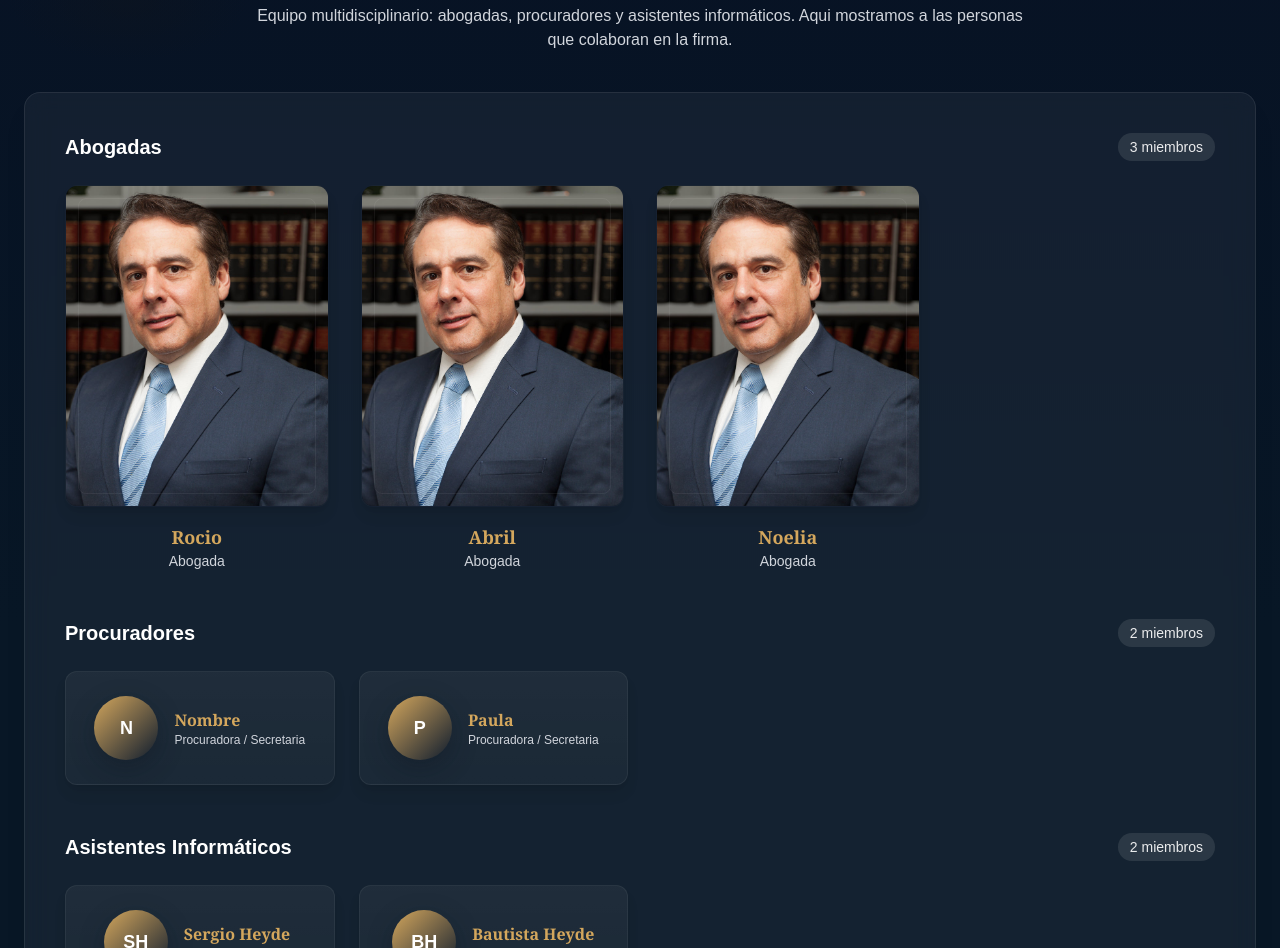
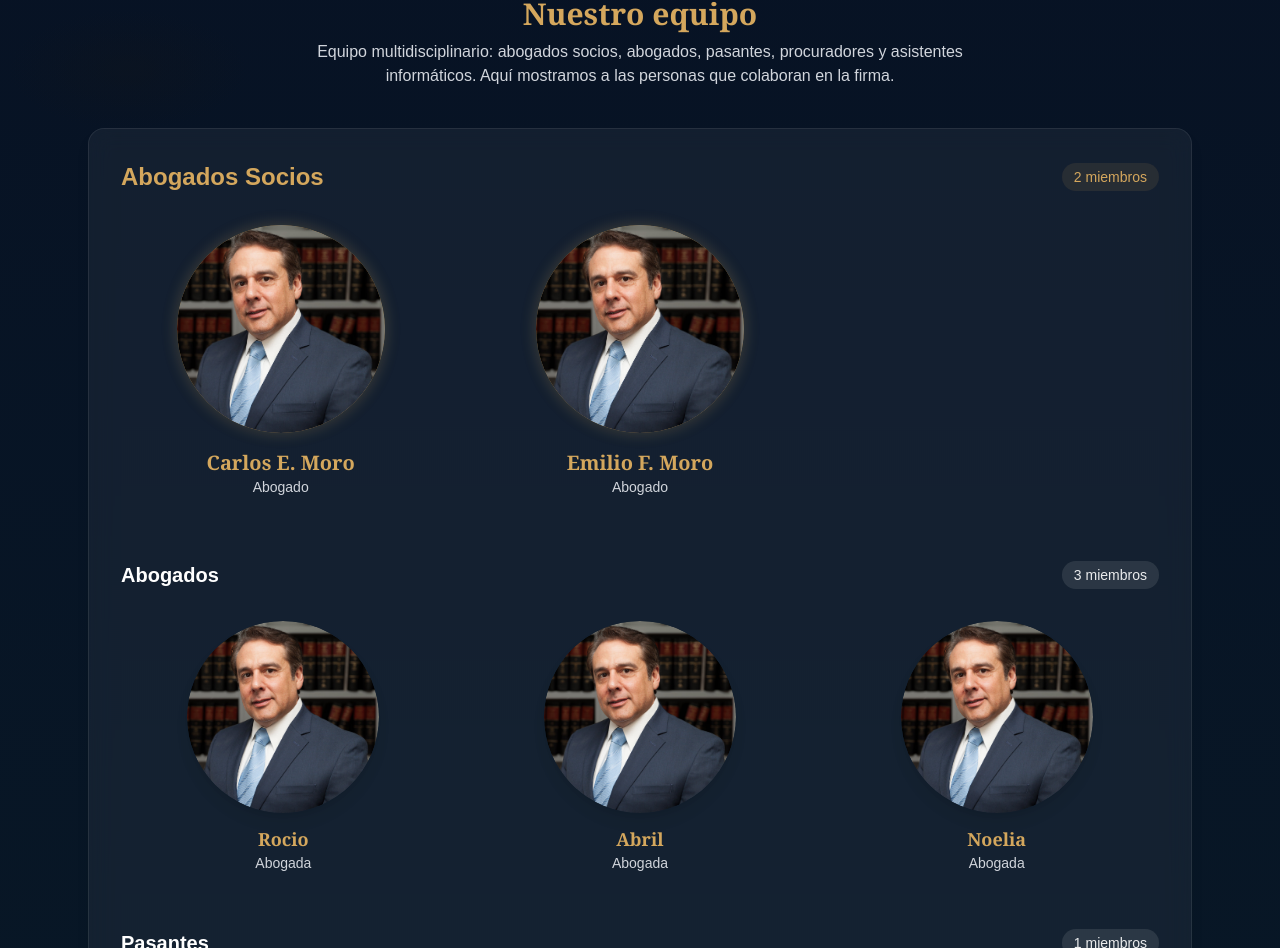
Before and after one commit to BHeydeBautista/MoroAbogados, a Next.js app: page /Team in a window 1280 px wide. Shown: the part 124-1072 px from the top of the page. Built offline with nearby package versions, Linux system fonts and the light colour scheme.

Commit message:
fix client: Unifique el Teeam Section

```diff
--- a/src/app/globals.css
+++ b/src/app/globals.css
@@ -40,3 +40,17 @@ body {
   outline: 2px solid rgba(212,167,93,0.18);
   outline-offset: 4px;
 }
+
+
+@keyframes pulse-slow {
+  0%, 100% {
+    box-shadow: 0 0 15px rgba(212, 167, 93, 0.3);
+  }
+  50% {
+    box-shadow: 0 0 35px rgba(212, 167, 93, 0.6);
+  }
+}
+
+.animate-pulse-slow {
+  animation: pulse-slow 4s infinite ease-in-out;
+}
--- a/src/components/Team/TeamSection.tsx
+++ b/src/components/Team/TeamSection.tsx
@@ -1,5 +1,23 @@
+/* eslint-disable @typescript-eslint/no-explicit-any */
 "use client";
 import TeamCard from "./TeamCard";
+import { motion } from "framer-motion";
+import Image from "next/image";
+
+const socios = [
+  {
+    name: "Carlos E. Moro",
+    role: "Abogado",
+    image: "/img/lawyer1.jpg",
+    bio: "Especialista en derecho empresarial y societario con más de 20 años de experiencia en litigios complejos.",
+  },
+  {
+    name: "Emilio F. Moro",
+    role: "Abogado",
+    image: "/img/lawyer1.jpg",
+    bio: "Referente en derecho civil y comercial. Amplia trayectoria en asesoramiento integral a empresas.",
+  },
+];
 
 const abogados = [
   {
@@ -22,9 +40,18 @@ const abogados = [
   },
 ];
 
+const pasantes = [
+  {
+    name: "Nombre",
+    role: "Pasante de Derecho",
+    image: "/img/lawyer1.jpg",
+    bio: "Estudiante avanzada en derecho. Apoyo en investigaciones y gestión de documentación.",
+  },
+];
+
 const procuradores = [
-  { name: "Nombre", role: "Procuradora / Secretaria", bio: "Gestión de expedientes y soporte administrativo." },
-  { name: "Paula", role: "Procuradora / Secretaria", bio: "Coordinación de agenda y atención a clientes." },
+  { name: "Nombre", role: "Procuradora", bio: "Gestión de expedientes y soporte administrativo." },
+  { name: "Paula", role: "Procuradora", bio: "Coordinación de agenda y atención a clientes." },
 ];
 
 const itAssistants = [
@@ -33,65 +60,136 @@ const itAssistants = [
 ];
 
 export default function TeamSection() {
+  // 🔹 Diseño genérico (abogadas y pasantes)
+  const CircleGrid = (title: string, members: any[]) => (
+    <section className="mb-10 md:mb-14">
+      <div className="flex flex-col md:flex-row items-start md:items-center justify-between mb-6 md:mb-8 gap-3">
+        <h3 className="text-lg md:text-xl font-semibold text-white">{title}</h3>
+        <span className="inline-flex items-center px-3 py-1 rounded-full bg-white/10 text-xs md:text-sm text-white/90">
+          {members.length} miembros
+        </span>
+      </div>
+
+      <div className="grid grid-cols-1 sm:grid-cols-2 md:grid-cols-3 gap-6 md:gap-8 place-items-center">
+        {members.map((member, index) => (
+          <motion.div
+            key={member.name}
+            initial={{ opacity: 0, y: 40 }}
+            whileInView={{ opacity: 1, y: 0 }}
+            transition={{ duration: 0.4, delay: index * 0.1 }}
+            viewport={{ once: true }}
+            className="relative group flex flex-col items-center text-center"
+          >
+            <div className="relative w-40 h-40 md:w-48 md:h-48 mb-3 rounded-full overflow-hidden shadow-lg transition-transform duration-500 group-hover:scale-105 group-hover:shadow-2xl">
+              <Image
+                src={member.image}
+                alt={member.name}
+                fill
+                className="object-cover rounded-full"
+              />
+              <div className="absolute inset-0 bg-black/40 opacity-0 group-hover:opacity-100 transition-opacity duration-300 flex items-center justify-center">
+                <button className="px-3 py-1 text-xs md:text-sm border border-[#D4A75D]/70 text-[#D4A75D] rounded-md hover:bg-[#D4A75D] hover:text-black transition-all duration-300">
+                  Saber más
+                </button>
+              </div>
+            </div>
+            <h4 className="text-[#D4A75D] text-base md:text-lg font-serif font-bold">
+              {member.name}
+            </h4>
+            <p className="text-gray-300 text-xs md:text-sm">{member.role}</p>
+          </motion.div>
+        ))}
+      </div>
+    </section>
+  );
+
+  // 🔹 Socios (jerárquicos pero más compactos)
+  const SociosGrid = (title: string, members: any[]) => (
+    <section className="mb-12 md:mb-16">
+      <div className="flex flex-col md:flex-row items-start md:items-center justify-between mb-6 md:mb-8 gap-3">
+        <h3 className="text-xl md:text-2xl font-semibold text-[#D4A75D]">{title}</h3>
+        <span className="inline-flex items-center px-3 py-1 rounded-full bg-[#D4A75D]/10 text-xs md:text-sm text-[#D4A75D]">
+          {members.length} miembros
+        </span>
+      </div>
+
+      <div className="grid grid-cols-1 sm:grid-cols-2 md:grid-cols-3 gap-8 md:gap-10 place-items-center">
+        {members.map((member, index) => (
+          <motion.div
+            key={member.name}
+            initial={{ opacity: 0, y: 30 }}
+            whileInView={{ opacity: 1, y: 0 }}
+            transition={{ duration: 0.5, delay: index * 0.1 }}
+            viewport={{ once: true }}
+            className="relative group flex flex-col items-center text-center"
+          >
+            <div className="relative w-44 h-44 md:w-52 md:h-52 mb-4 rounded-full overflow-hidden shadow-[0_0_15px_rgba(212,167,93,0.25)] transition-transform duration-500 group-hover:scale-105">
+              <div className="absolute inset-0 rounded-full border-[2px] border-[#D4A75D]/70 animate-pulse-slow"></div>
+              <Image
+                src={member.image}
+                alt={member.name}
+                fill
+                className="object-cover rounded-full"
+              />
+              <div className="absolute inset-0 bg-gradient-to-t from-black/60 via-black/30 to-transparent opacity-0 group-hover:opacity-100 transition-opacity duration-300 flex items-center justify-center">
+                <button className="px-3 py-1 text-xs md:text-sm font-medium border border-[#D4A75D] bg-[#D4A75D]/90 text-black rounded-md hover:bg-[#D4A75D] hover:scale-105 transition-all duration-300">
+                  Saber más
+                </button>
+              </div>
+            </div>
+            <h4 className="text-[#D4A75D] text-lg md:text-xl font-serif font-bold">
+              {member.name}
+            </h4>
+            <p className="text-gray-300 text-xs md:text-sm">{member.role}</p>
+          </motion.div>
+        ))}
+      </div>
+    </section>
+  );
+
   return (
-    <section className="relative py-20" aria-labelledby="team-title">
-      {/* Background layer (subtle vignette + texture) */}
+    <section className="relative py-12 md:py-30" aria-labelledby="team-title">
+      {/* Fondo */}
       <div
         aria-hidden
         className="absolute inset-0 pointer-events-none"
         style={{
           background:
             "radial-gradient(1200px 600px at 10% 10%, rgba(13,20,30,0.55), transparent 10%), radial-gradient(900px 400px at 90% 90%, rgba(9,19,36,0.45), transparent 10%), linear-gradient(180deg,#071224 0%, #081726 60%)",
-          mixBlendMode: "normal",
         }}
       />
 
-      <div className="relative max-w-7xl mx-auto px-6">
-        <div id="team-title" className="text-center mb-10">
-          <h2 className="text-3xl md:text-4xl font-serif font-bold mb-2 text-[#D4A75D]">
+      <div className="relative max-w-6xl mx-auto px-4 md:px-6">
+        <div id="team-title" className="text-center mb-8 md:mb-10">
+          <h2 className="text-2xl md:text-3xl font-serif font-bold mb-2 text-[#D4A75D]">
             Nuestro equipo
           </h2>
-          <p className="text-gray-300 max-w-3xl mx-auto">
-            Equipo multidisciplinario: abogadas, procuradores y asistentes informáticos. Aqui mostramos a las personas que colaboran en la firma.
+          <p className="text-gray-300 text-sm md:text-base max-w-2xl mx-auto">
+            Equipo multidisciplinario: abogados socios, abogados, pasantes,
+            procuradores y asistentes informáticos. Aquí mostramos a las
+            personas que colaboran en la firma.
           </p>
         </div>
 
-        {/* Panel central — crea contraste para que las cards "floten" */}
-        <div className="bg-white/5 backdrop-blur-md border border-white/8 rounded-2xl p-8 md:p-10 shadow-xl">
+        <div className="bg-white/5 backdrop-blur-md border border-white/8 rounded-2xl p-6 md:p-8 shadow-lg">
+          {/* Socios */}
+          {SociosGrid("Abogados Socios", socios)}
+
           {/* Abogadas */}
-          <section className="mb-12">
-            <div className="flex flex-col md:flex-row items-start md:items-center justify-between mb-6 gap-4">
-              <h3 className="text-xl font-semibold text-white">Abogadas</h3>
-              <span className="inline-flex items-center px-3 py-1 rounded-full bg-white/10 text-sm text-white/90">
-                {abogados.length} miembros
-              </span>
-            </div>
+          {CircleGrid("Abogados", abogados)}
 
-            <div className="grid grid-cols-1 sm:grid-cols-2 md:grid-cols-3 lg:grid-cols-4 gap-8">
-              {abogados.map((member, index) => (
-                <TeamCard
-                  key={member.name}
-                  index={index}
-                  name={member.name}
-                  role={member.role}
-                  image={member.image}
-                  bio={member.bio}
-                  showProfile={false}
-                />
-              ))}
-            </div>
-          </section>
+          {/* Pasantes */}
+          {CircleGrid("Pasantes", pasantes)}
 
           {/* Procuradores */}
-          <section className="mb-12">
-            <div className="flex flex-col md:flex-row items-start md:items-center justify-between mb-6 gap-4">
-              <h3 className="text-xl font-semibold text-white">Procuradores</h3>
-              <span className="inline-flex items-center px-3 py-1 rounded-full bg-white/10 text-sm text-white/90">
+          <section className="mb-10">
+            <div className="flex flex-col md:flex-row items-start md:items-center justify-between mb-5 gap-3">
+              <h3 className="text-lg md:text-xl font-semibold text-white">Procuradores</h3>
+              <span className="inline-flex items-center px-3 py-1 rounded-full bg-white/10 text-xs md:text-sm text-white/90">
                 {procuradores.length} miembros
               </span>
             </div>
-
-            <div className="grid grid-cols-1 sm:grid-cols-2 md:grid-cols-3 lg:grid-cols-4 gap-6">
+            <div className="grid grid-cols-1 sm:grid-cols-2 md:grid-cols-3 lg:grid-cols-4 gap-5">
               {procuradores.map((member, index) => (
                 <TeamCard
                   key={member.name}
@@ -106,16 +204,17 @@ export default function TeamSection() {
             </div>
           </section>
 
-          {/* IT */}
-          <section className="mb-2">
-            <div className="flex flex-col md:flex-row items-start md:items-center justify-between mb-6 gap-4">
-              <h3 className="text-xl font-semibold text-white">Asistentes Informáticos</h3>
-              <span className="inline-flex items-center px-3 py-1 rounded-full bg-white/10 text-sm text-white/90">
+          {/* Asistentes */}
+          <section>
+            <div className="flex flex-col md:flex-row items-start md:items-center justify-between mb-5 gap-3">
+              <h3 className="text-lg md:text-xl font-semibold text-white">
+                Asistentes Informáticos
+              </h3>
+              <span className="inline-flex items-center px-3 py-1 rounded-full bg-white/10 text-xs md:text-sm text-white/90">
                 {itAssistants.length} miembros
               </span>
             </div>
-
-            <div className="grid grid-cols-1 sm:grid-cols-2 md:grid-cols-3 lg:grid-cols-4 gap-6">
+            <div className="grid grid-cols-1 sm:grid-cols-2 md:grid-cols-3 lg:grid-cols-4 gap-5">
               {itAssistants.map((member, index) => (
                 <TeamCard
                   key={member.name}
@@ -129,7 +228,6 @@ export default function TeamSection() {
               ))}
             </div>
           </section>
-
         </div>
       </div>
     </section>
```
